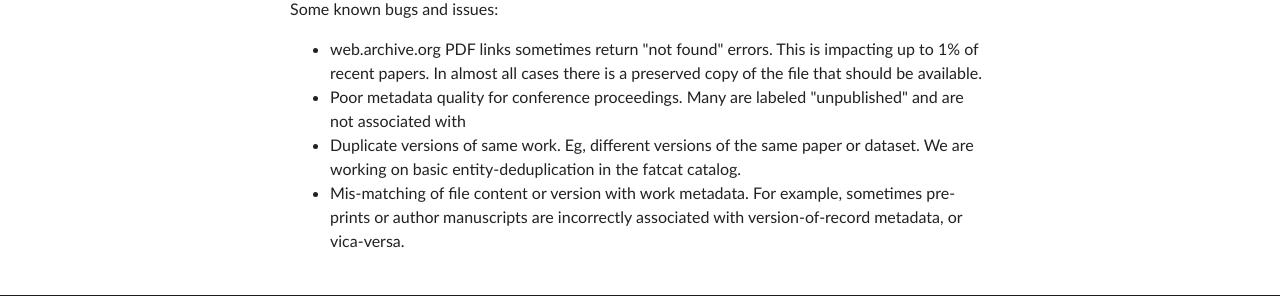
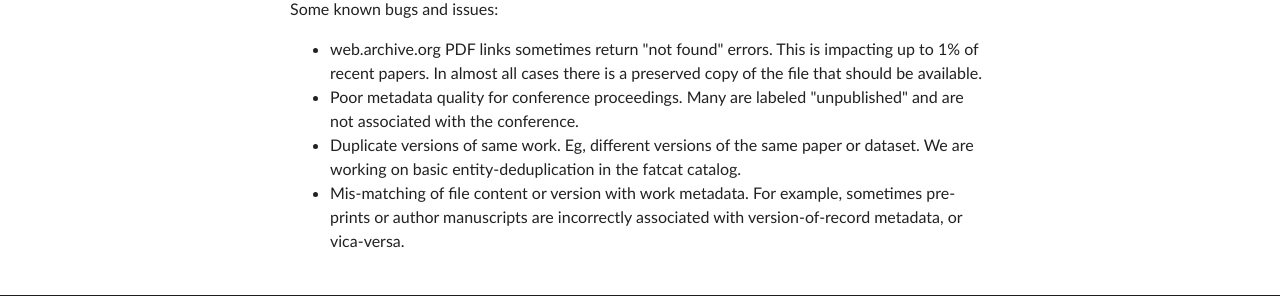
Before and after one commit to internetarchive/fatcat-scholar, a Python web app: template fatcat_scholar/templates/help.html in a window 1280 px wide. Shown: the part 1420-1716 px from the top of the page. Run offline with Jinja, Linux system fonts and the light colour scheme; the template is opened without the code that fills it, so the values that code supplies are empty.

Commit message:
help: fix hanging sentence in 'known issues' section

```diff
--- a/fatcat_scholar/templates/help.html
+++ b/fatcat_scholar/templates/help.html
@@ -78,7 +78,7 @@ content indexed.
 
 <ul>
   <li>web.archive.org PDF links sometimes return "not found" errors. This is impacting up to 1% of recent papers. In almost all cases there is a preserved copy of the file that should be available.
-  <li>Poor metadata quality for conference proceedings. Many are labeled "unpublished" and are not associated with
+  <li>Poor metadata quality for conference proceedings. Many are labeled "unpublished" and are not associated with the conference.
   <li>Duplicate versions of same work. Eg, different versions of the same paper or dataset. We are working on basic entity-deduplication in the fatcat catalog.
   <li>Mis-matching of file content or version with work metadata. For example, sometimes pre-prints or author manuscripts are incorrectly associated with version-of-record metadata, or vica-versa.
 </ul>
```
